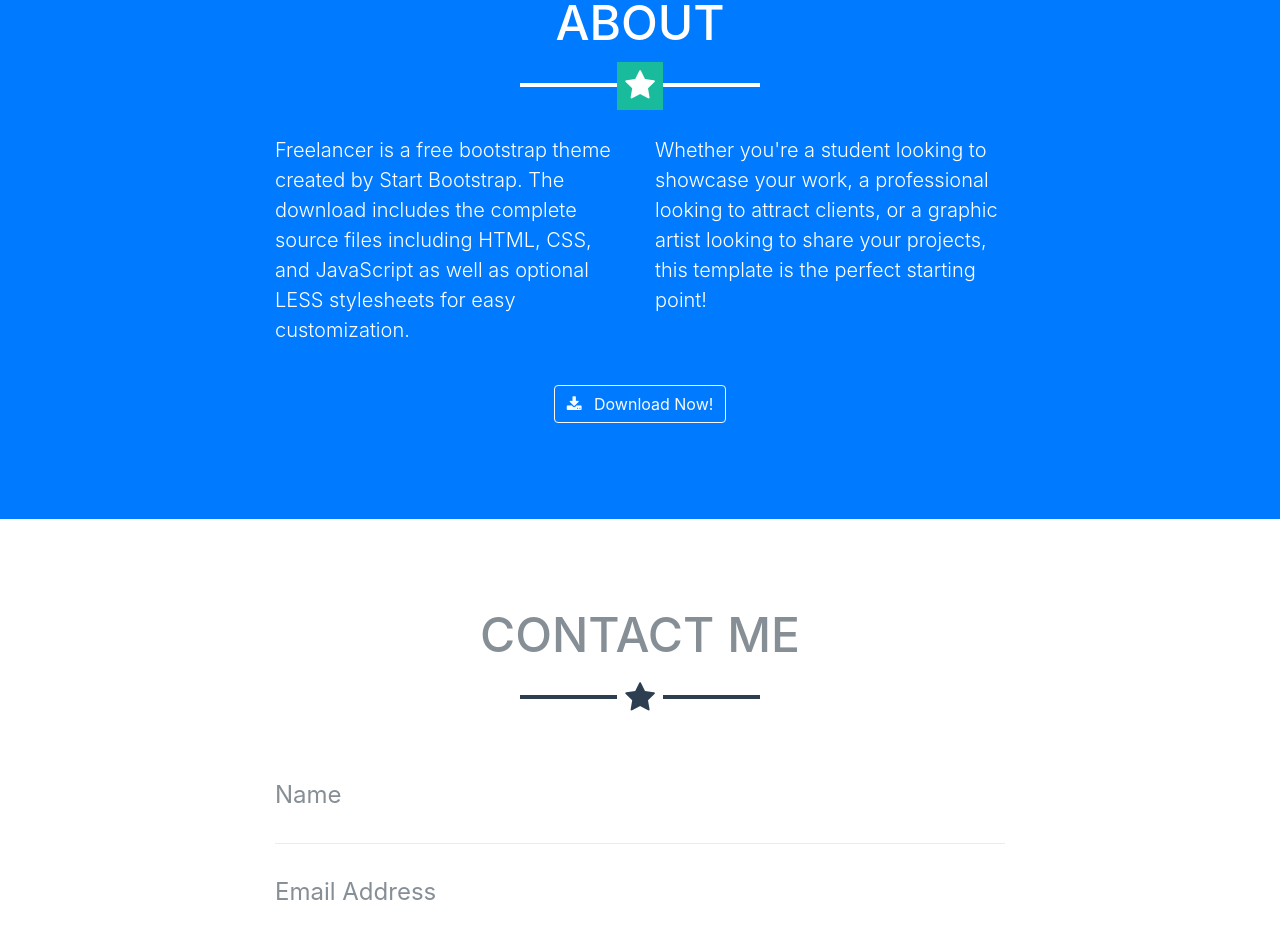
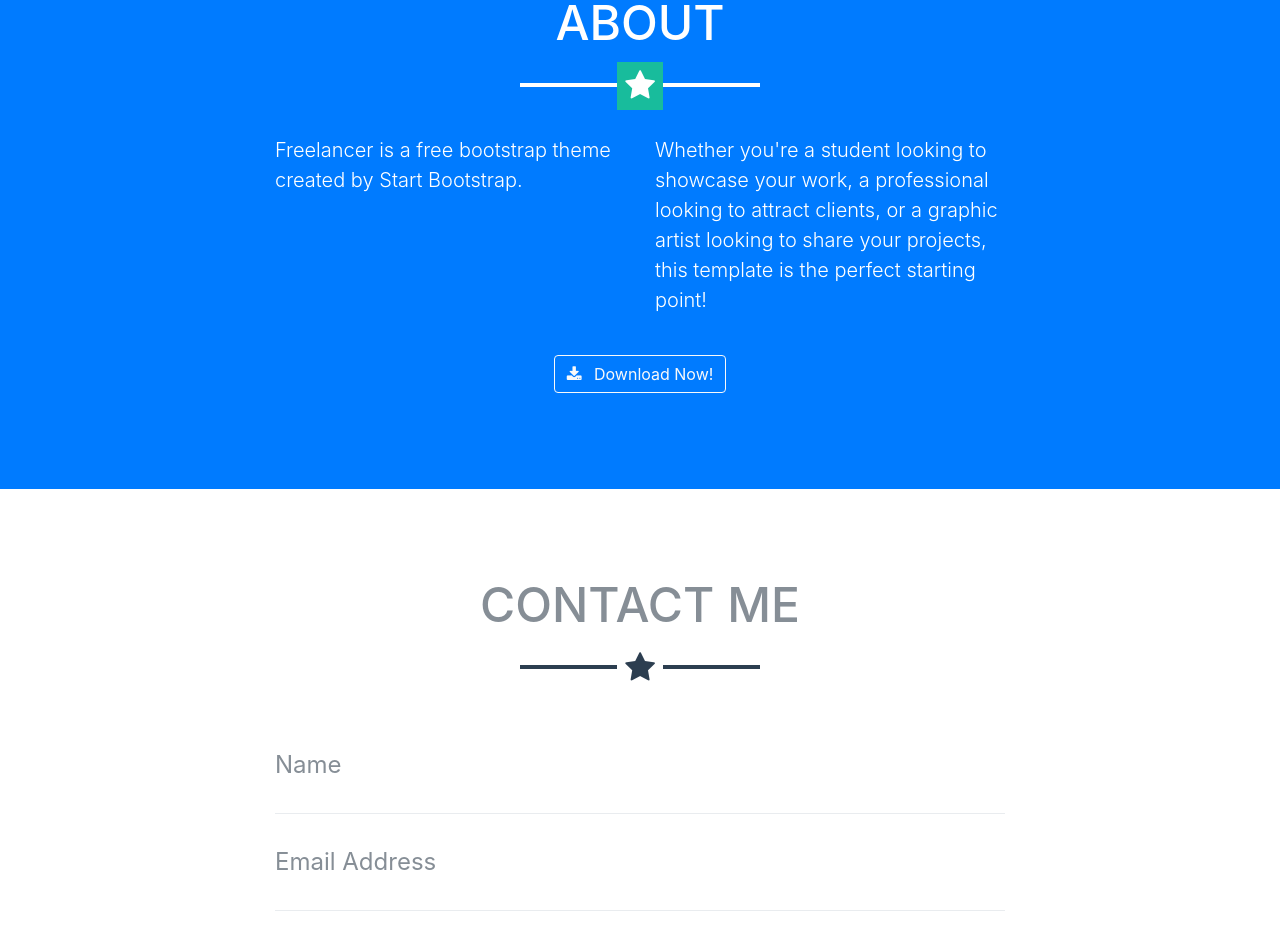
Before and after one commit to MohitGupta913/My-Web, a website with bundled scripts: page index.html in a window 1280 px wide. Shown: the part 1736-2671 px from the top of the page. Built offline with nearby package versions, Linux system fonts and the light colour scheme.

Commit message:
some change

```diff
--- a/index.html
+++ b/index.html
@@ -139,7 +139,7 @@
         <hr class="star-light mb-5">
         <div class="row">
           <div class="col-lg-4 ml-auto">
-            <p class="lead">Freelancer is a free bootstrap theme created by Start Bootstrap. The download includes the complete source files including HTML, CSS, and JavaScript as well as optional LESS stylesheets for easy customization.</p>
+            <p class="lead">Freelancer is a free bootstrap theme created by Start Bootstrap.</p>
           </div>
           <div class="col-lg-4 mr-auto">
             <p class="lead">Whether you're a student looking to showcase your work, a professional looking to attract clients, or a graphic artist looking to share your projects, this template is the perfect starting point!</p>
```
